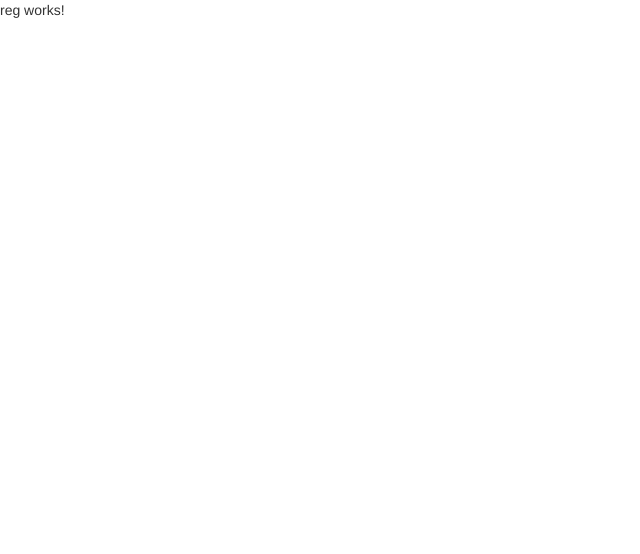
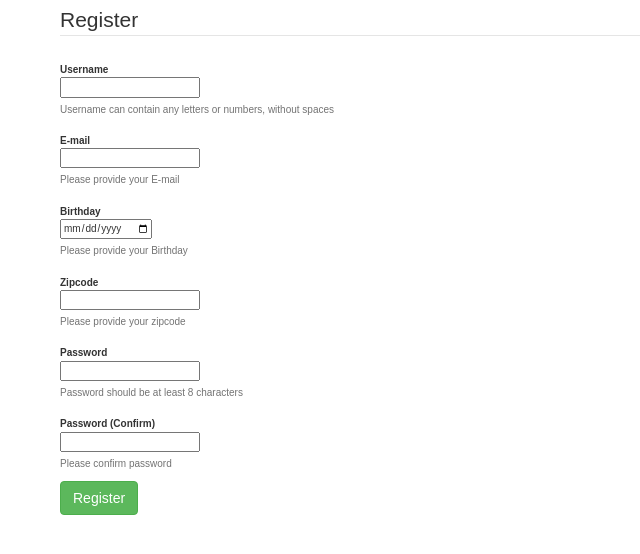
Before and after one commit to taekimm/idk_up2us, an Angular app in the folder public/: page /register in a window 1280 px wide. Shown: the top 554 px of the page, without its empty margins (0-640 px from the left). Built offline with nearby package versions, Linux system fonts and the light colour scheme.

Commit message:
frontend register

```diff
--- a/public/src/app/reg/reg.component.css
+++ b/public/src/app/reg/reg.component.css
@@ -0,0 +1,6 @@
+.container {
+  padding: 5px;
+}
+.zoom {
+  zoom: 120%
+}
--- a/public/src/app/reg/reg.component.html
+++ b/public/src/app/reg/reg.component.html
@@ -1,3 +1,73 @@
-<p>
-  reg works!
-</p>
+<html>
+  <head>
+    <!-- potentially add jquery for button here -->
+    <script>  </script>
+  </head>
+  <div class=container>
+    <form class="form-horizontal" action='' method="POST">
+      <fieldset>
+        <div id="legend">
+          <legend class=""> Register</legend>
+        </div>
+        <div class="control-group">
+      <!-- Username -->
+        <label class="control-label"  for="username">Username</label>
+        <div class="controls">
+          <input type="text" id="username" name="username" placeholder="" class="input-xlarge">
+          <p class="help-block">Username can contain any letters or numbers, without spaces</p>
+        </div>
+      </div>
+
+      <div class="control-group">
+      <!-- E-mail -->
+        <label class="control-label" for="email">E-mail</label>
+        <div class="controls">
+          <input type="text" id="email" name="email" placeholder="" class="input-xlarge">
+          <p class="help-block">Please provide your E-mail</p>
+        </div>
+      </div>
+      <div class="control-group">
+      <!-- E-mail -->
+        <label class="control-label" for="birthday">Birthday</label>
+        <div class="controls">
+          <input type="date" id="email" name="birthday" placeholder="" class="input-xlarge">
+          <p class="help-block">Please provide your Birthday</p>
+        </div>
+      </div>
+      <div class="control-group">
+      <!-- E-mail -->
+        <label class="control-label" for="zipcode">Zipcode</label>
+        <div class="controls">
+          <input type="text" id="email" name="zipcode" placeholder="" class="input-xlarge">
+          <p class="help-block">Please provide your zipcode</p>
+        </div>
+      </div>
+      <div class="control-group">
+      <!-- Password-->
+        <label class="control-label" for="password">Password</label>
+        <div class="controls">
+          <input type="password" id="password" name="password" placeholder="" class="input-xlarge">
+          <p class="help-block">Password should be at least 8 characters</p>
+        </div>
+      </div>
+
+      <div class="control-group">
+      <!-- Password -->
+        <label class="control-label"  for="password_confirm">Password (Confirm)</label>
+        <div class="controls">
+          <input type="password" id="password_confirm" name="password_confirm" placeholder="" class="input-xlarge">
+          <p class="help-block">Please confirm password</p>
+        </div>
+      </div>
+
+      <div class="control-group">
+      <!-- Button -->
+        <div class="controls">
+          <button class="btn btn-success">Register</button>
+        </div>
+      </div>
+    </fieldset>
+  </form>
+  </div>
+<!-- jemery reg page -->
+</html>
```
Also changed, not shown: 2 other files (tests, documents, lock files or other folders).
